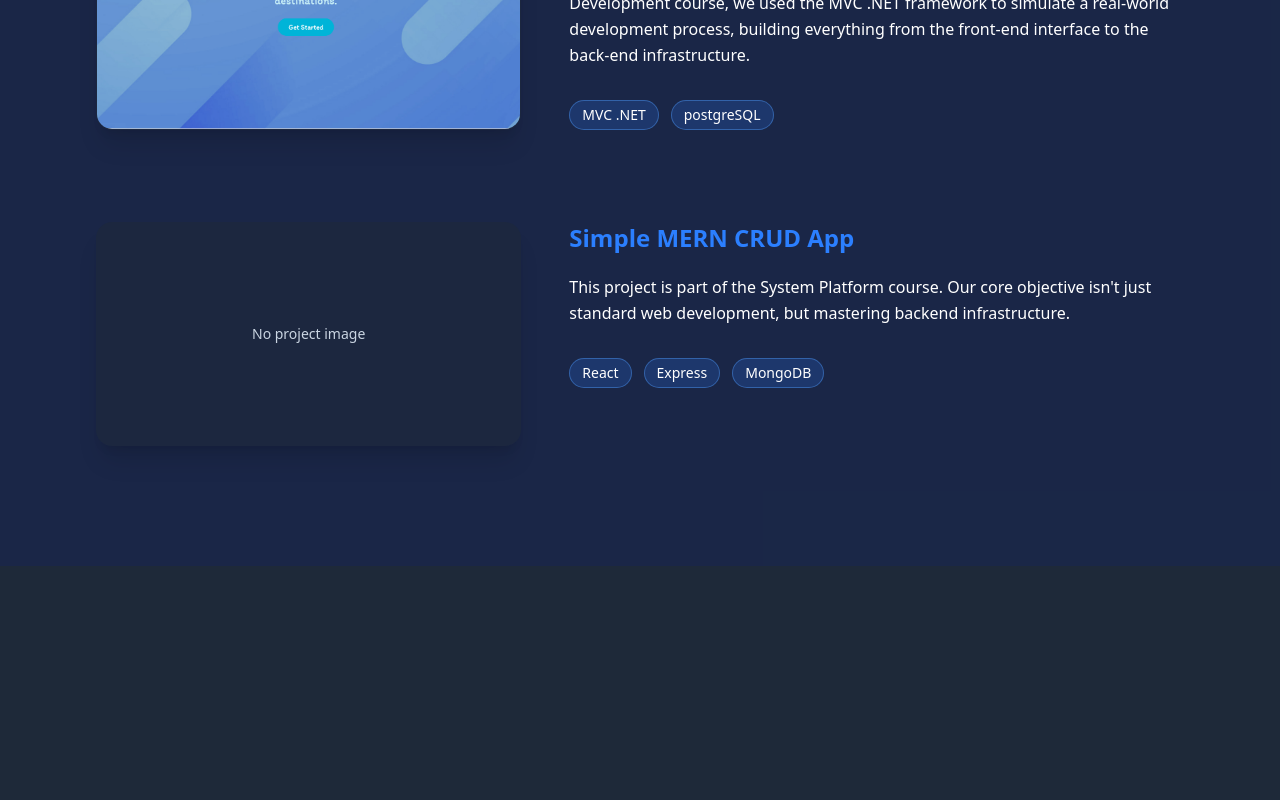
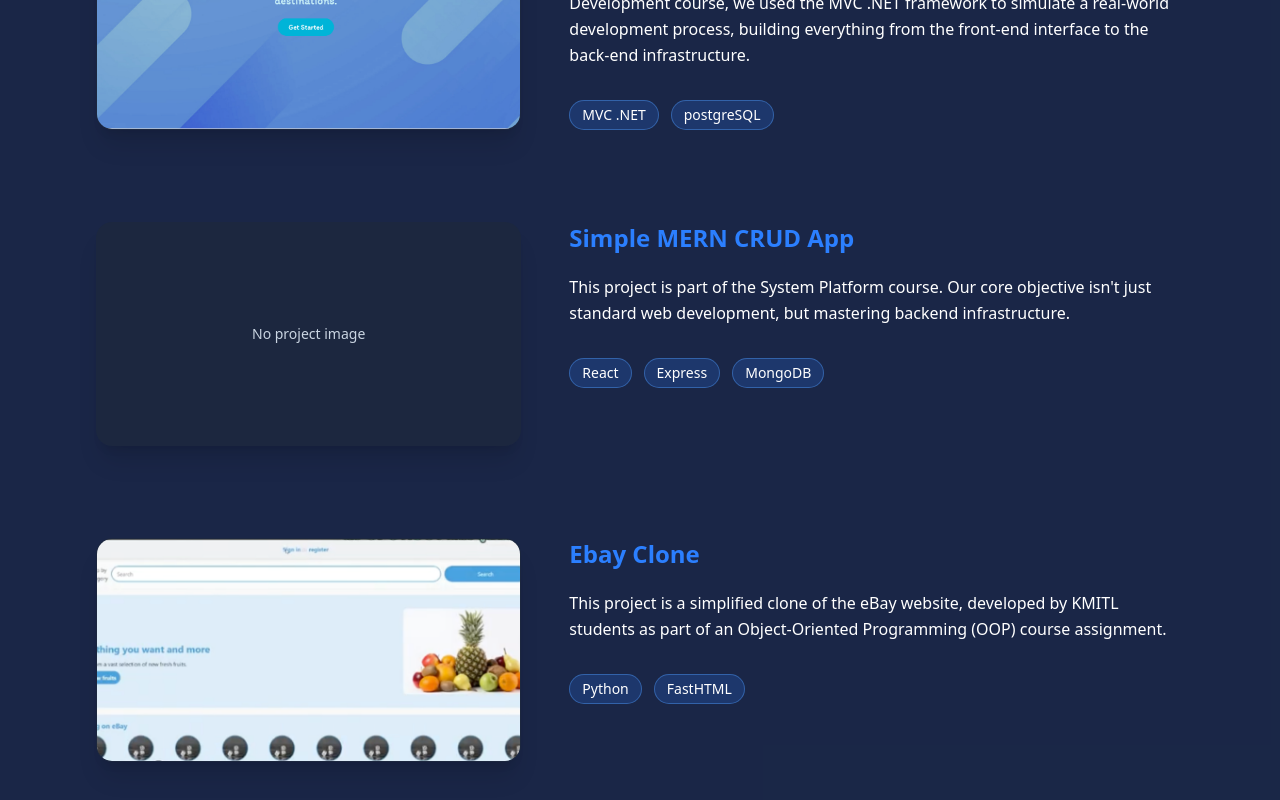
Before and after one commit to ChevFy/nextjs-my-web-app-resume, a Next.js app: page /en/project in a window 1280 px wide. Shown: the part 1034-1834 px from the top of the page. Before the commit the page ends 1600 px from the top, so only its background shows below. Built offline with nearby package versions, Linux system fonts and the light colour scheme.

Commit message:
add Ebay Clone project with description and tech stack; update layout and page components for locale handling

```diff
--- a/app/[locale]/components/projectCard.tsx
+++ b/app/[locale]/components/projectCard.tsx
@@ -20,11 +20,13 @@ export default function ProjectCard({ project, index }: ProjectCardProps) {
         <div className="relative w-full h-64 md:h-full min-h-56 rounded-2xl overflow-hidden bg-slate-800/70 border border-transparent shadow-xl group-hover:scale-105 group-hover:border-blue-500/50 group-hover:shadow-[0_0_35px_rgba(59,130,246,0.35)] transition-all duration-300 ease-out">
 
           {project.img ? (
-            <a key={index} href={project.src} target="_blank" rel="noopener noreferrer" className="block w-full h-full">
+            <a key={index} href={project.src} target="_blank" rel="noopener noreferrer" className="relative block w-full h-full">
               <Image
                 src={project.img}
                 alt={project.name}
                 fill
+                sizes="(max-width: 768px) 100vw, 42vw"
+                loading={index === 0 ? "eager" : "lazy"}
                 className="w-full h-full object-cover cursor-pointer transition-transform duration-500 ease-out group-hover:scale-110"
               />
             </a>
--- a/app/[locale]/components/techstackCard.tsx
+++ b/app/[locale]/components/techstackCard.tsx
@@ -1,6 +1,5 @@
 "use client"
 import { motion } from "framer-motion"
-import Image  from "next/image"
 
 type TechstackItem = {
     id: string
--- a/app/[locale]/contact/page.tsx
+++ b/app/[locale]/contact/page.tsx
@@ -2,7 +2,7 @@ import Navbar from "../components/navbar";
 import { getDictionary } from "../layout";
 import Link from 'next/link'
 
-export default async function ContactPage({ params }: { params: { locale: string } }) {
+export default async function ContactPage({ params }: { params: Promise<{ locale: string }> }) {
   const { locale } = await params;
   const dataText = await getDictionary(locale as "th" | "en");
 
--- a/app/[locale]/layout.tsx
+++ b/app/[locale]/layout.tsx
@@ -7,13 +7,15 @@ const dictionaries = {
 
 export const getDictionary = async (locale: 'en' | 'th') => dictionaries[locale]()
 
-export default function RootLayout({
+export default async function RootLayout({
   children,
-  params: { locale },
+  params,
 }: Readonly<{
   children: React.ReactNode;
-  params: { locale: string };
+  params: Promise<{ locale: string }>;
 }>) {
+  const { locale } = await params;
+
   return (
     <html
       lang={locale}
--- a/app/[locale]/page.tsx
+++ b/app/[locale]/page.tsx
@@ -6,7 +6,7 @@ import TechStack from "./components/techstack";
 import Footer from "./components/footer";
 import Link from "next/link"
 
-export default async function Home({ params }: { params: { locale: string } }) {
+export default async function Home({ params }: { params: Promise<{ locale: string }> }) {
 
   const { locale } = await params ;
   const dataText  = await getDictionary(locale as "th" | "en")
--- a/app/[locale]/project/page.tsx
+++ b/app/[locale]/project/page.tsx
@@ -5,7 +5,7 @@ import { getDictionary } from "../layout";
 
 
 
-export default async function project({ params }: { params: { locale: string } })
+export default async function project({ params }: { params: Promise<{ locale: string }> })
 {
     const { locale } = await params ;
     const dataText  = await getDictionary(locale as "th" | "en")
@@ -15,7 +15,7 @@ export default async function project({ params }: { params: { locale: string } }
     return (<>
          <Navbar locale={locale} />
 
-        <section className="flex flex-col  bg-blue-950/50 w-full h-400">
+        <section className="flex flex-col  bg-blue-950/50 w-full h-500">
             <div className="flex  items-center flex-col text-white text-3xl font-bold mt-30">
                 <h1>{dataText.myproject}</h1>
                 <div className="h-1 w-80 bg-blue-600 mx-auto mt-5 rounded-full"></div>
--- a/app/[locale]/services/page.tsx
+++ b/app/[locale]/services/page.tsx
@@ -6,7 +6,7 @@ import { getDictionary } from "../layout";
 export default async function ServicesPage({
   params,
 }: {
-  params: { locale: string };
+  params: Promise<{ locale: string }>;
 }) {
   const { locale } = await params;
   const dataText = await getDictionary(locale as "th" | "en");
--- a/dictionaries/en.json
+++ b/dictionaries/en.json
@@ -121,6 +121,13 @@
             "techstack" : ["React" , "Express" , "MongoDB"],
             "img" : "",
             "src" : "https://github.com/ChevFy/SPA"
+         },
+        {
+            "name" : "Ebay Clone",
+            "description" : "This project is a simplified clone of the eBay website, developed by KMITL students as part of an Object-Oriented Programming (OOP) course assignment.",
+            "techstack" : ["Python" , "FastHTML" ],
+            "img" : "/images/projectimg/ebay.png",
+            "src" : "https://github.com/ChevFy/EBAY_CLONE"
          }
     ],
     "footer" : "This website was built with Next.js in 2026."
--- a/dictionaries/th.json
+++ b/dictionaries/th.json
@@ -125,6 +125,13 @@
             "techstack" : ["React" , "Express" , "MongoDB"],
             "img" : "",
             "src" : "https://github.com/ChevFy/SPA"
+         },
+        {
+            "name" : "Ebay Clone",
+            "description" : "โปรเจกต์นี้เป็นแบบจำลองที่เรียบง่ายของเว็บไซต์ eBay ซึ่งพัฒนาโดยนักศึกษาของ KMITL เป็นส่วนหนึ่งของงานที่ได้รับมอบหมายในรายวิชาการเขียนโปรแกรมเชิงวัตถุ (Object-Oriented Programming หรือ OOP)",
+            "techstack" : ["Python" , "FastHTML" ],
+            "img" : "/images/projectimg/ebay.png",
+            "src" : "https://github.com/ChevFy/EBAY_CLONE"
          }
     ],
     "footer" : "เว็บนี้ทำด้วย Next.js ในปี 2026"
```
Also changed, not shown: public/images/projectimg/ebay.png (added).
